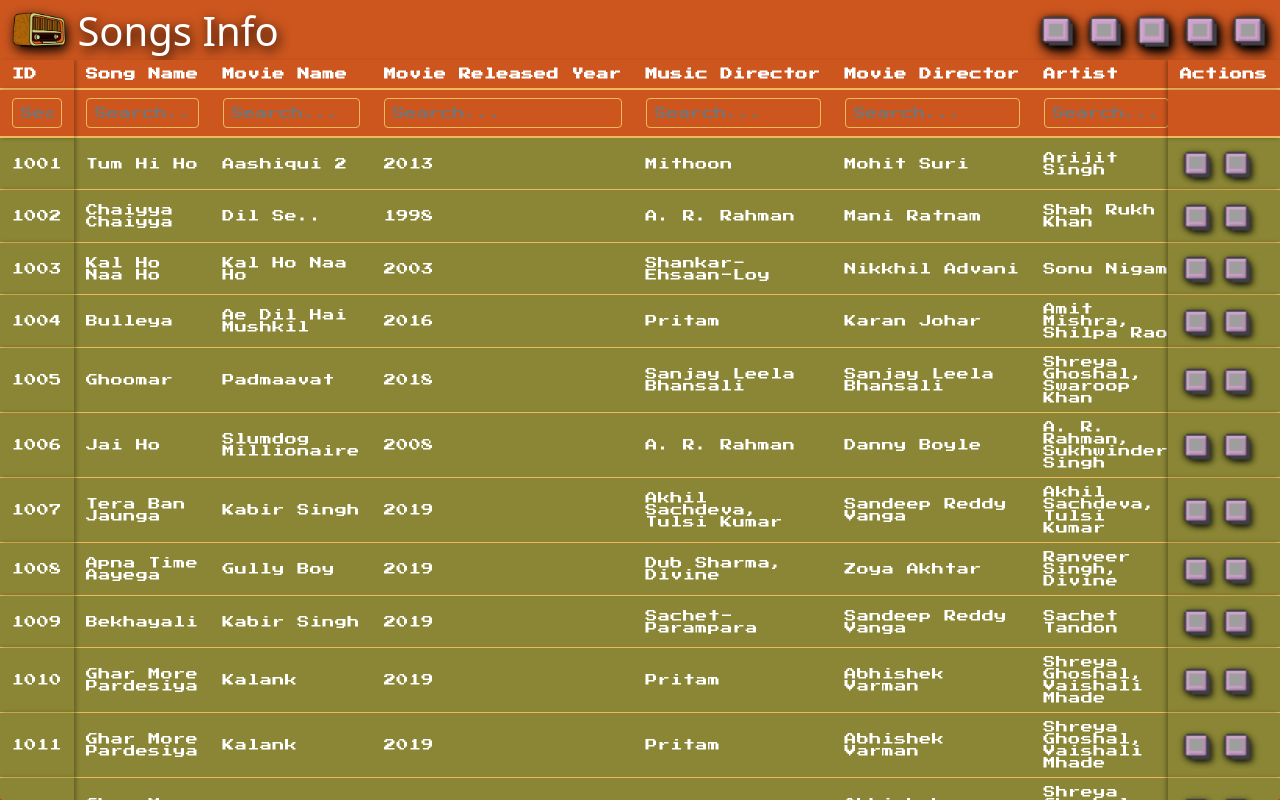
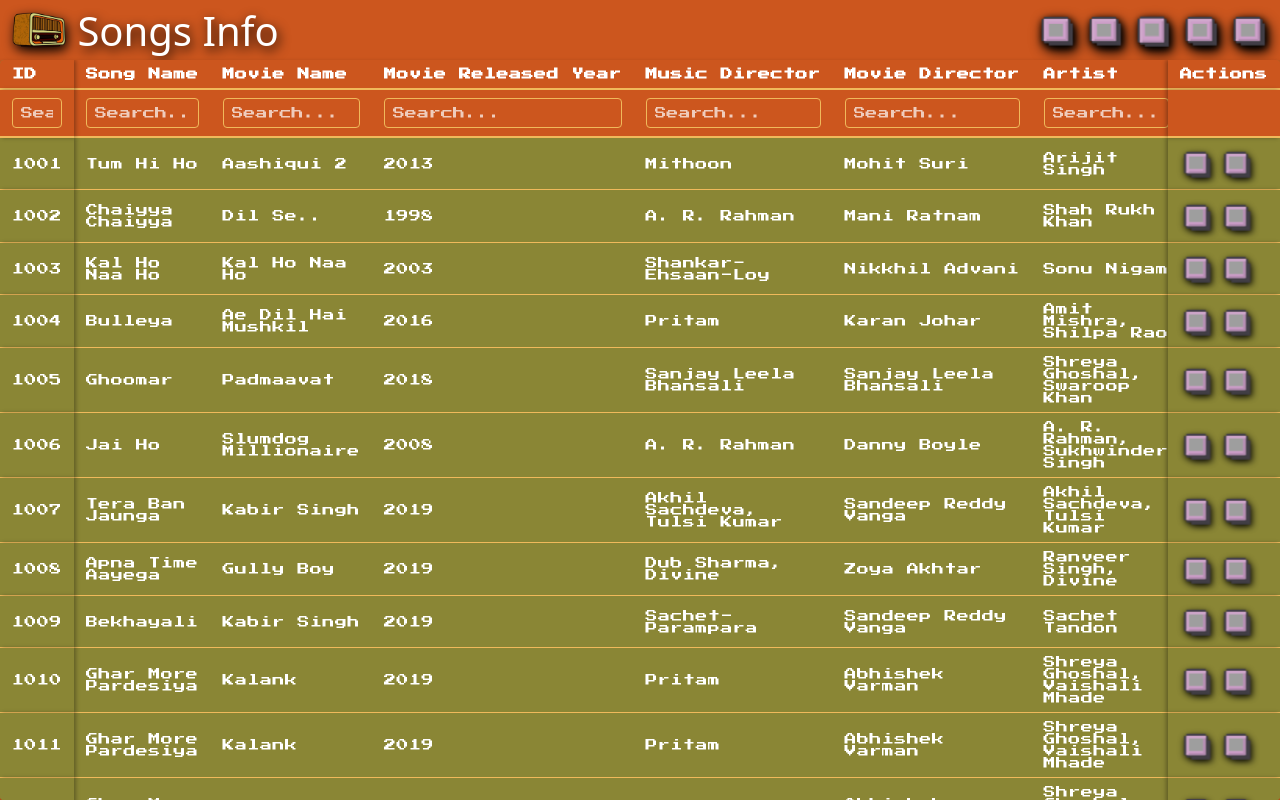
Before and after one commit to KachiRaviYokesh/data-list, a plain HTML site: page index.html in a window 1280 px wide. Drawn offline with Linux system fonts and the light colour scheme; grey boxes are pictures that could not be loaded; a web font is replaced by a local one.

Commit message:
style: Search Palce holder color changes

```diff
--- a/style.css
+++ b/style.css
@@ -154,6 +154,11 @@ body {
   border-radius: 4px;
   background: var(--bg-secondary);
   color: var(--text-primary);
+}
+
+.column-search-input::placeholder {
+  color: var(--text-secondary);
+  opacity: 0.7; /* Optional: Make it slightly transparent */
 }
 
 .column-search-input:focus {
```
